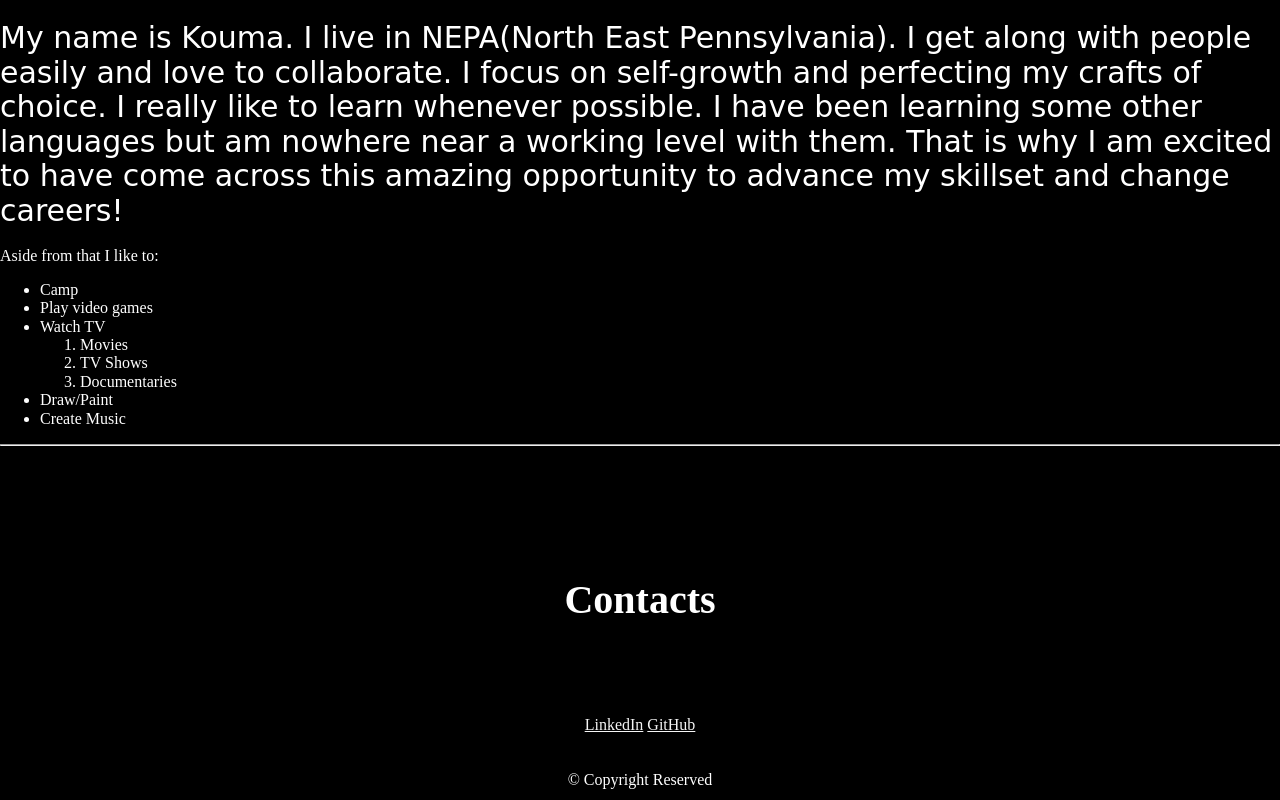
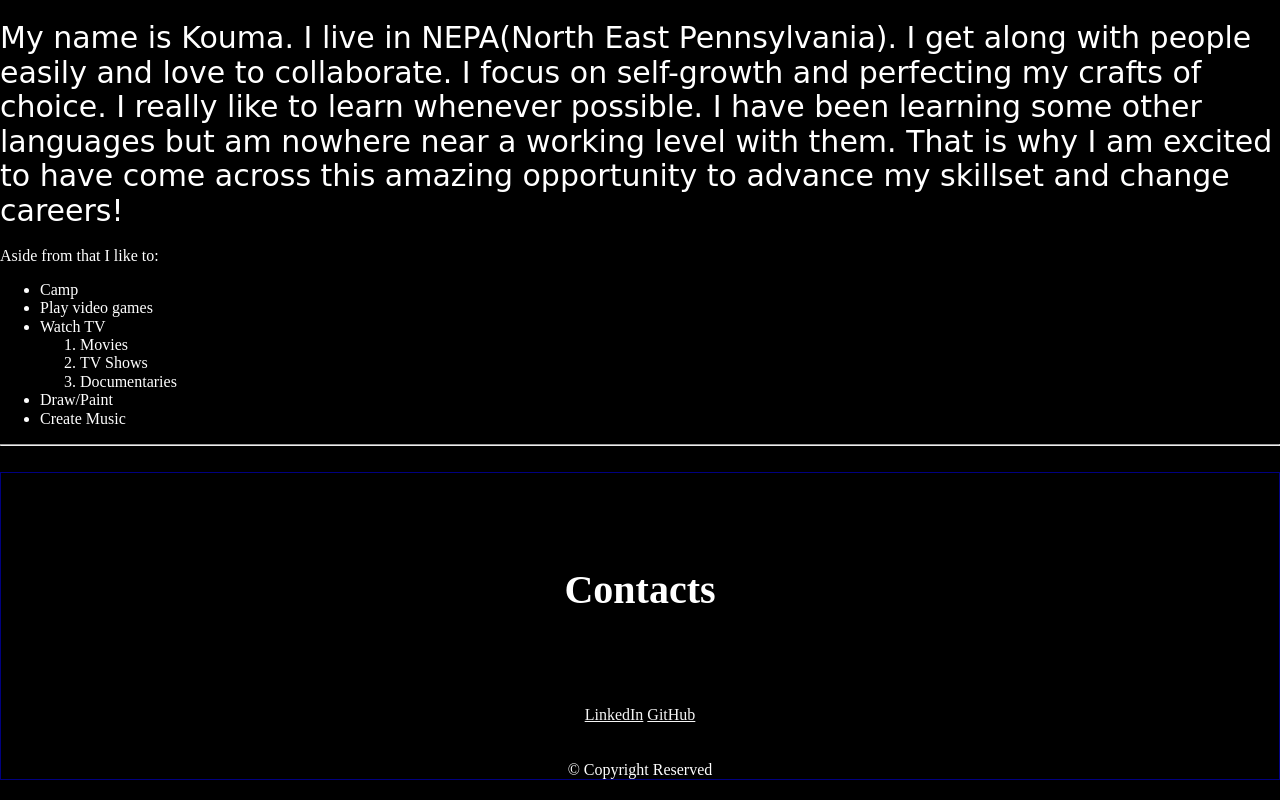
Before and after one commit to kdurbi/kdurbi.github.io, a plain HTML site: page index.html in a window 1280 px wide. Shown: the part 2359-3159 px from the top of the page. Drawn offline with nearby package versions, Linux system fonts and the light colour scheme.

Commit message:
Update index.html

```diff
--- a/index.html
+++ b/index.html
@@ -87,7 +87,7 @@ Text encoding, viewport dimensions on certain devices, etc. -->
     <script src="script.js"></script>
 
   </body><br>  <!-- a break to make things line up-->
-  <footer class="box-two">
+  <footer class="box">
         <section id="contacts">
           <h6>Contacts</h6>
             <a href="https://www.linkedin.com/in/kouma-durbin-140176183">LinkedIn</a>
```
